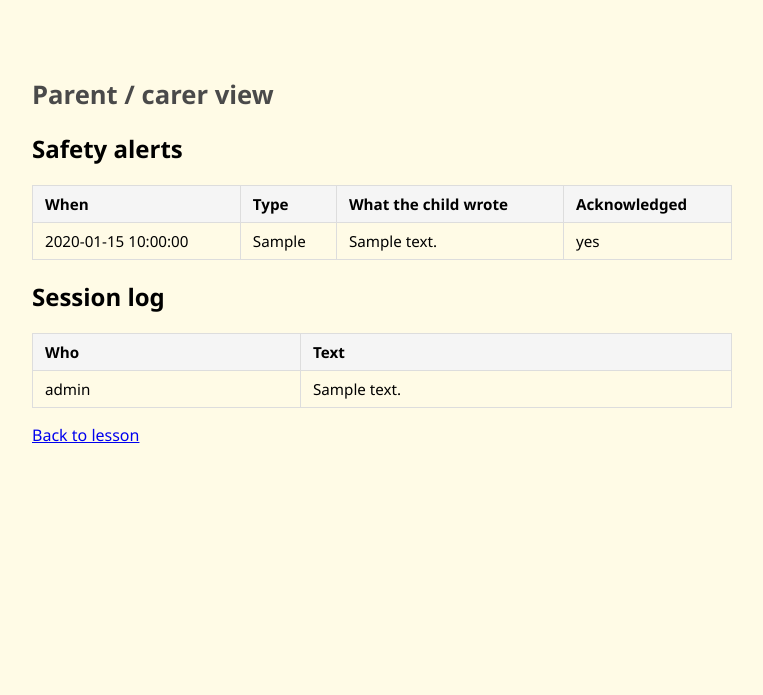
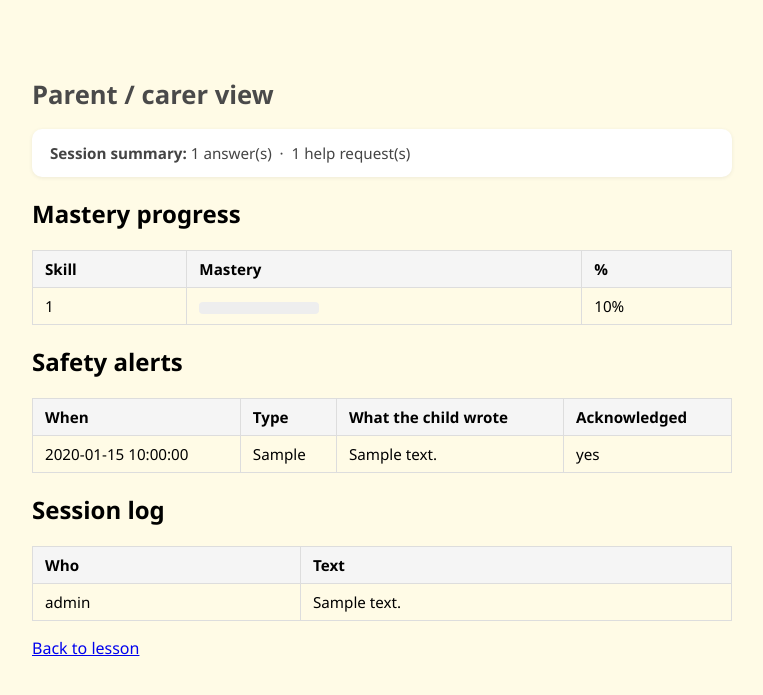
Before and after one commit to avps82/mentar, a Flask app: template src/mentar/web/templates/parent.html in a window 1280 px wide. Shown: the top 695 px of the page, without its empty margins (258-1021 px from the left). Run offline with Flask 3, Linux system fonts and the light colour scheme; the template is opened without the code that fills it: most values are stand-ins (such as "Sample title", 1, 10 or a date in 2020).

Commit message:
web: add /progress child view + mastery table + session summary to /parent
- New route GET /progress: kid-friendly page with 1–5 star mastery
  indicator per skill_id (bucketed from p_mastery); no raw percentages.
  Link added to learner.html.
- Enhanced GET /parent: adds mastery table (skill_id, progress bar, %)
  via all_skill_states() and a session-summary line (# responses, # help
  events) via session_responses() + session_help_events(). Read-only.
- New template progress.html; parent.html updated in-place.
- Tests: tests/web/test_progress.py covers empty-session 200, skill row
  appears after one answer, parent mastery table + session summary.
- Gate: 366 passed, ruff clean.

Co-Authored-By: Claude Opus 4.8 <noreply@anthropic.com>

```diff
--- a/src/mentar/web/app.py
+++ b/src/mentar/web/app.py
@@ -249,6 +249,16 @@ def answer():
     return redirect(url_for("index"))
 
 
+@app.route("/progress")
+def progress():
+    learner_uuid = session.get("learner_uuid", "")
+    store, db_id = _store_and_id(learner_uuid)
+    skill_states = store.all_skill_states(db_id) if (store and db_id is not None) else []
+    # Convert sqlite3.Row to plain dicts for the template.
+    skills = [dict(r) for r in skill_states]
+    return render_template("progress.html", skills=skills)
+
+
 @app.route("/parent")
 def parent():
     learner_uuid = session.get("learner_uuid", "")
@@ -262,12 +272,28 @@ def parent():
     if turns is None:
         turns = _turn_logs.get(learner_uuid, [])
 
+    # Session summary counts from the DB.
+    store, db_id = _store_and_id(learner_uuid)
+    session_id = ctrl.session_id if ctrl is not None else None
+    skill_states: list[dict] = []
+    session_summary: dict = {}
+    if store and db_id is not None and session_id:
+        skill_states = [dict(r) for r in store.all_skill_states(db_id)]
+        responses = store.session_responses(db_id, session_id)
+        help_events = store.session_help_events(db_id, session_id)
+        session_summary = {
+            "n_responses": len(responses),
+            "n_help": len(help_events),
+        }
+
     return render_template(
         "parent.html",
         escalated=escalated,
         handoff_msg=HANDOFF_MESSAGE_PRIMARY,
         turns=turns,
         escalations=_persisted_escalations(learner_uuid),
+        skill_states=skill_states,
+        session_summary=session_summary,
     )
 
 
--- a/src/mentar/web/templates/learner.html
+++ b/src/mentar/web/templates/learner.html
@@ -21,5 +21,5 @@
   <button class="btn" type="submit">Send ✓</button>
 </form>
 <p class="hint">Type <b>?</b> or <b>help</b> for a hint &nbsp;·&nbsp; <b>stop</b> to finish.</p>
-<hr><a href="/parent" style="color:#888;font-size:0.85rem">Parent view</a>
+<hr><a href="/progress" style="color:#888;font-size:0.85rem">My progress</a> &nbsp;·&nbsp; <a href="/parent" style="color:#888;font-size:0.85rem">Parent view</a>
 </body></html>
--- a/src/mentar/web/templates/parent.html
+++ b/src/mentar/web/templates/parent.html
@@ -12,6 +12,11 @@
   table { width:100%; border-collapse:collapse; margin-top:16px; }
   th, td { padding:8px 12px; border:1px solid #ddd; text-align:left; font-size:0.95rem; }
   th { background:#f5f5f5; }
+  .bar-wrap { background:#eee; border-radius:4px; height:12px; width:120px; display:inline-block; vertical-align:middle; }
+  .bar-fill { background:#4caf50; border-radius:4px; height:12px; }
+  .summary { background:#fff; border-radius:10px; padding:14px 18px;
+             margin-bottom:20px; font-size:0.95rem; color:#444;
+             box-shadow:0 1px 4px rgba(0,0,0,0.07); }
 </style>
 </head><body>
 <h1>Parent / carer view</h1>
@@ -25,6 +30,30 @@
   </form>
 </div>
 {% endif %}
+
+{% if session_summary %}
+<div class="summary">
+  <b>Session summary:</b>
+  {{ session_summary.n_responses }} answer(s) &nbsp;·&nbsp;
+  {{ session_summary.n_help }} help request(s)
+</div>
+{% endif %}
+
+{% if skill_states %}
+<h2>Mastery progress</h2>
+<table>
+  <tr><th>Skill</th><th>Mastery</th><th>%</th></tr>
+  {% for s in skill_states %}
+  {% set pct = (s.p_mastery * 100) | int %}
+  <tr>
+    <td>{{ s.skill_id }}</td>
+    <td><span class="bar-wrap"><span class="bar-fill" style="width:{{ pct }}%;"></span></span></td>
+    <td>{{ pct }}%</td>
+  </tr>
+  {% endfor %}
+</table>
+{% endif %}
+
 {% if escalations %}
 <h2>Safety alerts</h2>
 <table>
```
Also changed, not shown: src/mentar/web/templates/progress.html (added, +49 -0 lines), tests/web/test_progress.py (added, +86 -0 lines).
